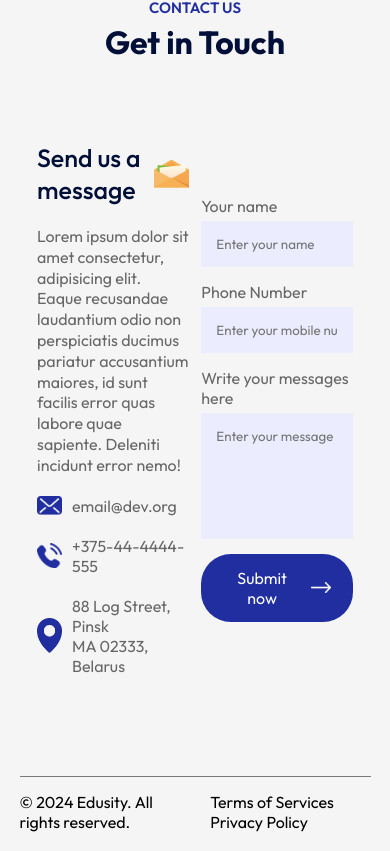
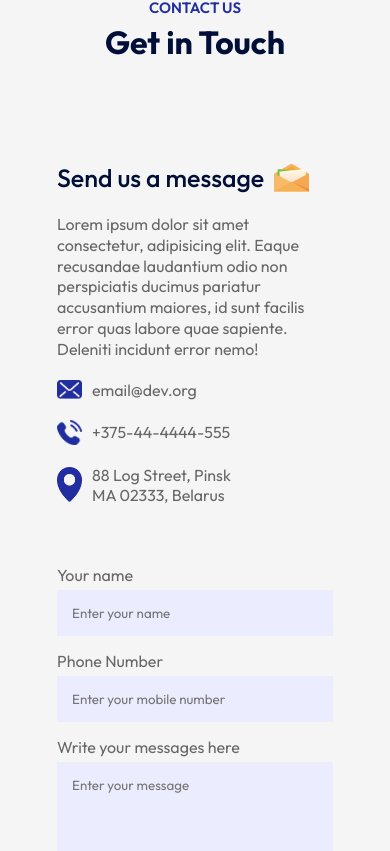
Before and after one commit to sergey87chuvasov/University-website, a React (Vite) app: page / in a window 390 px wide. Shown: the part 4433-5284 px from the top of the page. Built offline with nearby package versions, Linux system fonts and the light colour scheme.

Commit message:
finished media

```diff
--- a/src/App.jsx
+++ b/src/App.jsx
@@ -7,8 +7,11 @@ import Campus from './Components/Campus/Campus';
 import Testimonials from './Components/Testimonials/Testimonials';
 import Contact from './Components/Contact/Contact';
 import Footer from './Components/Footer/Footer';
+import VideoPlayer from './Components/VideoPlayer/VideoPlayer';
+import { useState } from 'react';
 
 function App() {
+  const [playState, setPlayState] = useState(false);
   return (
     <div>
       <Navbar />
@@ -16,7 +19,7 @@ function App() {
       <div className='container'>
         <Title subtitle='Our Program' title='What We Offer' />
         <Programs />
-        <About />
+        <About setPlayState={setPlayState} />
         <Title subtitle='Gallery' title='Campus Photos' />
         <Campus />
         <Title subtitle='Testimonials' title='What Student Says' />
@@ -25,6 +28,7 @@ function App() {
         <Contact />
         <Footer />
       </div>
+      <VideoPlayer playState={playState} setPlayState={setPlayState} />
     </div>
   );
 }
--- a/src/Components/About/About.jsx
+++ b/src/Components/About/About.jsx
@@ -2,12 +2,17 @@ import './About.css';
 import about_img from '../../assets/about.png';
 import play_icon from '../../assets/play-icon.png';
 
-function About() {
+function About({ setPlayState }) {
   return (
     <div className='about'>
       <div className='about-left'>
         <img className='about-img' src={about_img} alt='about pic' />
-        <img className='play-icon' src={play_icon} alt='play-icon pic' />
+        <img
+          className='play-icon'
+          src={play_icon}
+          alt='play-icon pic'
+          onClick={() => setPlayState(true)}
+        />
       </div>
       <div className='about-right'>
         <h3>ABOUT UNIVERSITY</h3>
--- a/src/Components/Contact/Contact.css
+++ b/src/Components/Contact/Contact.css
@@ -58,3 +58,13 @@
   display: block;
   margin: 20px 0;
 }
+
+@media (max-width: 700px) {
+  .contact {
+    display: block;
+  }
+
+  .contact-col {
+    padding: 20px;
+  }
+}
--- a/src/Components/Footer/Footer.css
+++ b/src/Components/Footer/Footer.css
@@ -12,3 +12,18 @@
   display: inline-block;
   margin-left: 20px;
 }
+
+@media (max-width: 600px) {
+  .footer {
+    display: block;
+    text-align: center;
+  }
+
+  .footer ul li {
+    margin: 10px;
+  }
+
+  .footer ul {
+    margin-top: 10px;
+  }
+}
--- /dev/null
+++ b/src/Components/VideoPlayer/VideoPlayer.css
@@ -0,0 +1,23 @@
+.video-player {
+  position: fixed;
+  top: 0;
+  left: 0;
+  width: 100%;
+  height: 100%;
+  background: rgba(0, 0, 0, 0.9);
+  z-index: 100;
+  display: flex;
+  align-items: center;
+  justify-content: center;
+}
+
+.video-player video {
+  width: 90%;
+  max-width: 900px;
+  height: auto;
+  border: 4px solid #fff;
+}
+
+.video-player.hide {
+  display: none;
+}
--- /dev/null
+++ b/src/Components/VideoPlayer/VideoPlayer.jsx
@@ -0,0 +1,12 @@
+import './VideoPlayer.css';
+import video from '../../assets/video.mp4';
+
+function VideoPlayer() {
+  return (
+    <div className='video-player hide'>
+      <video src={video} autoPlay muted controls></video>
+    </div>
+  );
+}
+
+export default VideoPlayer;
```
Also changed, not shown: 1 other file (tests, documents, lock files or other folders).
